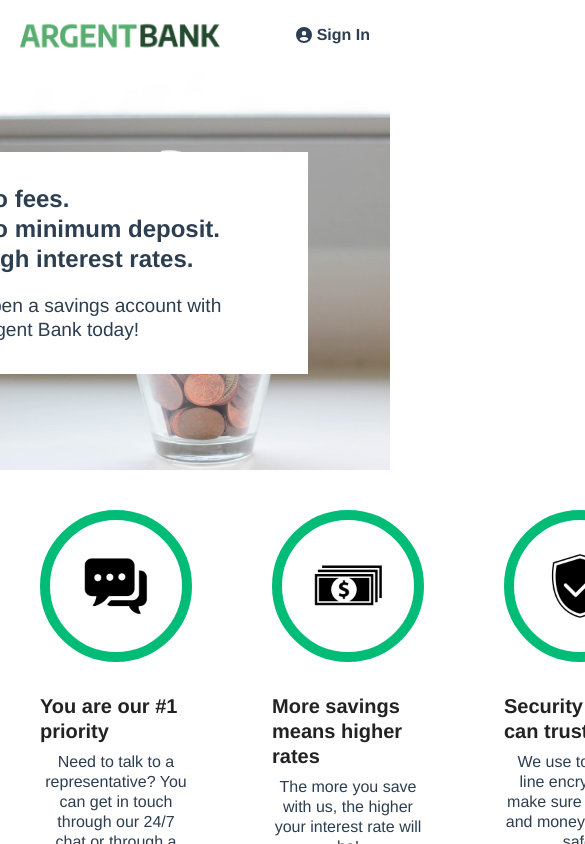
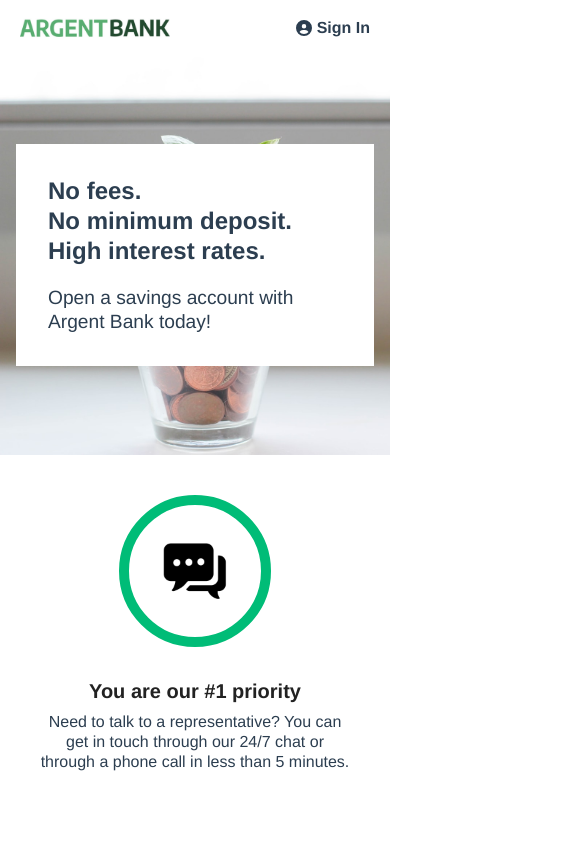
Before and after one commit to sylvain-galoustoff/oc-argentbank, a React (Vite) app: page / in a window 390 px wide. Shown: the top 844 px of the page, 585 px wide, since content can reach past the window. Built offline with nearby package versions, Linux system fonts and the light colour scheme.

Commit message:
Responsive adjustements

```diff
--- a/src/components/common/Footer/Footer.module.scss
+++ b/src/components/common/Footer/Footer.module.scss
@@ -3,6 +3,5 @@
 #footer {
   display: flex;
   justify-content: center;
-  border-top: 2px solid #ccc;
   padding: 2rem 0 1.5rem;
 }
--- a/src/components/common/Header/Header.module.scss
+++ b/src/components/common/Header/Header.module.scss
@@ -45,3 +45,20 @@
     text-decoration: underline;
   }
 }
+
+@media screen and (max-width: 410px) {
+  #logo {
+    width: 150px;
+  }
+
+  .userNav {
+    flex-direction: column;
+    align-items: flex-start;
+    gap: .25rem;
+  }
+
+  #logOutButton {
+    white-space: nowrap;
+    padding: 0;
+  }
+}
--- a/src/components/common/Toast/Toast.module.scss
+++ b/src/components/common/Toast/Toast.module.scss
@@ -7,13 +7,13 @@
   left: 0;
   width: 100%;
   height: 100%;
+  padding: 10px;
   display: flex;
   justify-content: center;
   align-items: center;
   color: $white;
   font-weight: bold;
   font-size: 1.1rem;
-  // transform: translateY(-100%);
   animation: toast 5s ease-in;
   background-color: $white;
 }
--- a/src/routes/Home/Home.module.scss
+++ b/src/routes/Home/Home.module.scss
@@ -59,3 +59,25 @@
   font-weight: bold;
   margin: 2rem 0 0.5rem;
 }
+
+@media screen and (max-width: 750px) {
+  .features {
+    flex-direction: column;
+  }
+}
+
+@media screen and (max-width: 450px) {
+  #hero {
+    display: flex;
+    align-items: center;
+    justify-content: center;
+  }
+
+  .heroContent {
+    position: relative;
+    width: auto;
+    margin: 0 16px;
+    top: 0;
+    left: 0;
+  }
+}
--- a/src/routes/User/Account/Account.jsx
+++ b/src/routes/User/Account/Account.jsx
@@ -4,12 +4,12 @@ import PropTypes from "prop-types";
 function Account({ title, amount, description }) {
   return (
     <section className={style.account}>
-      <div className="account-content-wrapper">
+      <div className={style.accountContentWrapper}>
         <h3 className={style.accountTitle}>{title}</h3>
         <p className={style.accountAmount}>${amount}</p>
         <p className="account-amount-description">{description}</p>
       </div>
-      <button className="transaction-button">View transactions</button>
+      <button className={style.transactionButton}>View transactions</button>
     </section>
   );
 }
--- a/src/routes/User/Account/Account.module.scss
+++ b/src/routes/User/Account/Account.module.scss
@@ -19,3 +19,18 @@
   font-size: 2.5rem;
   font-weight: bold;
 }
+
+@media screen and (max-width: 570px) {
+  .account {
+    flex-direction: column;
+    gap: 20px;
+  }
+
+  .accountContentWrapper {
+    text-align: center;
+  }
+
+  .transactionButton {
+    width: 100%;
+  }
+}
```
